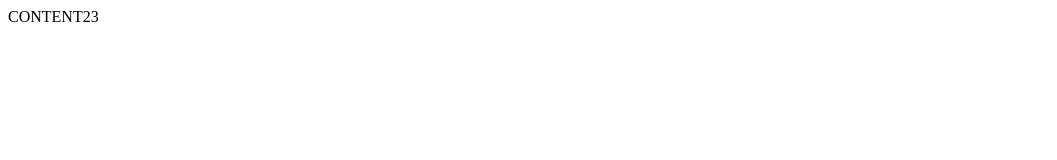
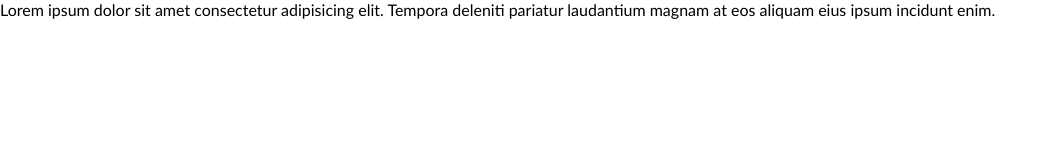
Before and after one commit to AnatolijusZ/1-todo, a website: page index.html in a window 1280 px wide. Shown: the whole page, without its empty margins (0-1057 px from the left). Drawn offline with Linux system fonts and the light colour scheme.

Commit message:
basic css

```diff
--- /dev/null
+++ b/css/base/reset.css
@@ -0,0 +1,12 @@
+html {
+    scroll-behavior: smooth;
+}
+
+body,
+body * {
+    margin: 0;
+    padding: 0;
+    vertical-align: top;
+    box-sizing: border-box;
+    font-family: 'Gill Sans', 'Gill Sans MT', Calibri, 'Trebuchet MS', sans-serif;
+}
--- /dev/null
+++ b/css/main.css
@@ -0,0 +1,8 @@
+/*base */
+@import './base/reset.css';
+@import './base/variables.css';
+
+/* 3rd-praty */
+
+/*components */
+@import './components/todo.css';
--- a/index.html
+++ b/index.html
@@ -5,8 +5,11 @@
     <meta http-equiv="X-UA-Compatible" content="IE=edge">
     <meta name="viewport" content="width=device-width, initial-scale=1.0">
     <title>TODO</title>
+
+    <link rel="stylesheet" href="css/main.css">
 </head>
 <body>
-    CONTENT23
+    <p>Lorem ipsum dolor sit amet consectetur adipisicing elit. Tempora deleniti pariatur laudantium magnam at eos aliquam eius ipsum incidunt enim.
+    </p>
 </body>
 </html>
```
Also changed, not shown: css/base/variables.css (added), css/components/todo.css (added).
